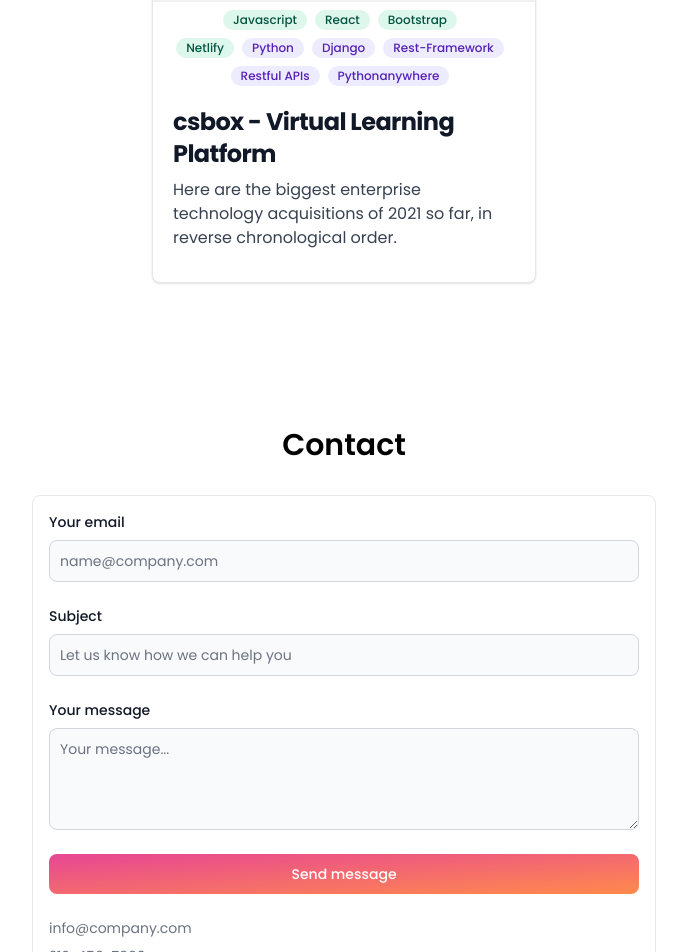
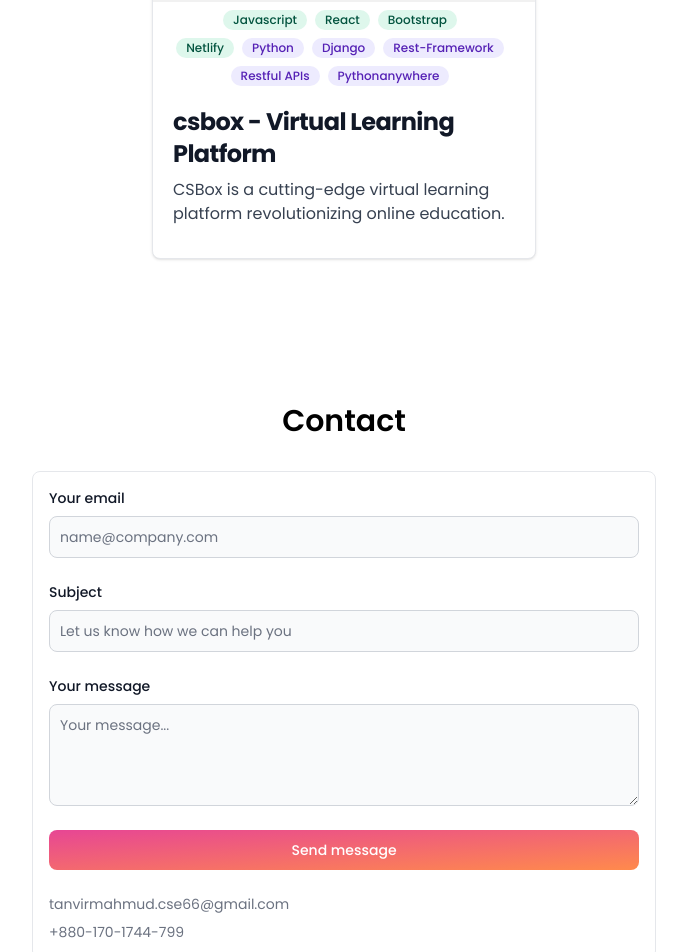
Before and after one commit to tanvirmahmud66/Personal_Portfolio, a React (Create React App) app in the folder my-portfolio/: page / in a window 1280 px wide. Shown: the part 2133-3085 px from the top of the page, without its empty margins (296-983 px from the left). Built offline with nearby package versions, Linux system fonts and the light colour scheme.

Commit message:
Personal Portfolio

```diff
--- a/my-portfolio/src/components/contact/Contact.js
+++ b/my-portfolio/src/components/contact/Contact.js
@@ -31,10 +31,10 @@
 
                 </form>
                 <p class="mb-2 text-sm text-gray-500 dark:text-gray-400">
-                    <a href="#" class="hover:underline">info@company.com</a>
+                    <a href="#" class="hover:underline">tanvirmahmud.cse66@gmail.com</a>
                 </p>
                 <p class="text-sm text-gray-500 dark:text-gray-400">
-                    <a href="#" class="hover:underline">212-456-7890</a>
+                    <a href="#" class="hover:underline">+880-170-1744-799</a>
                 </p>
             </div>
         </div>
--- a/my-portfolio/src/components/projects/Projects.js
+++ b/my-portfolio/src/components/projects/Projects.js
@@ -33,7 +33,7 @@
                     <a href="#">
                         <h5 class="mb-2 text-2xl font-bold tracking-tight text-gray-900 dark:text-white">csbox - Virtual Learning Platform</h5>
                     </a>
-                    <p class="mb-3 font-normal text-gray-700 dark:text-gray-400">Here are the biggest enterprise technology acquisitions of 2021 so far, in reverse chronological order.</p>
+                    <p class="mb-3 font-normal text-gray-700 dark:text-gray-400">CSBox is a cutting-edge virtual learning platform revolutionizing online education.</p>
 
                 </div>
             </a>
```
